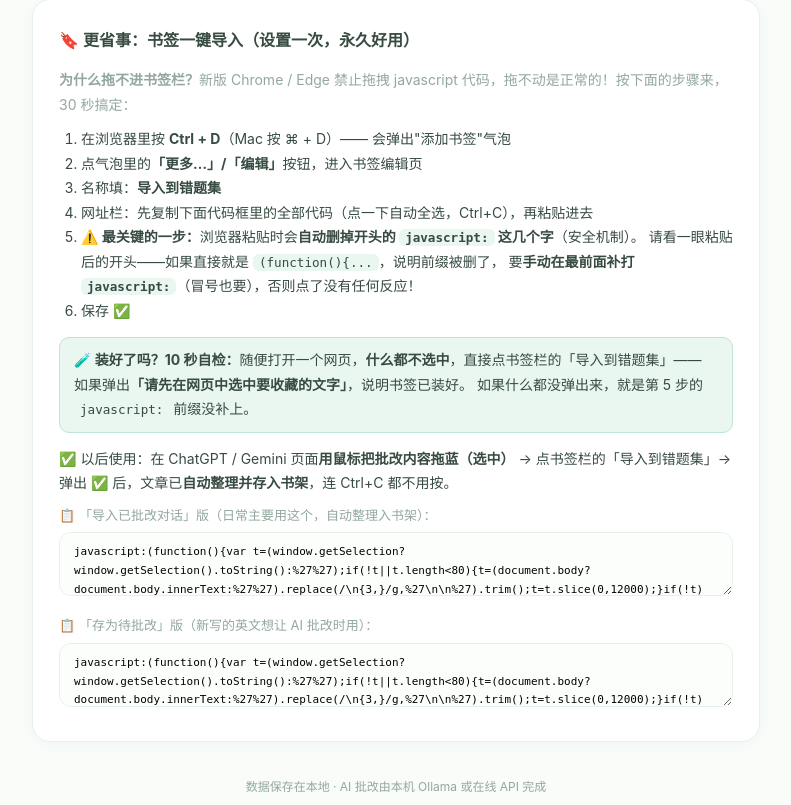
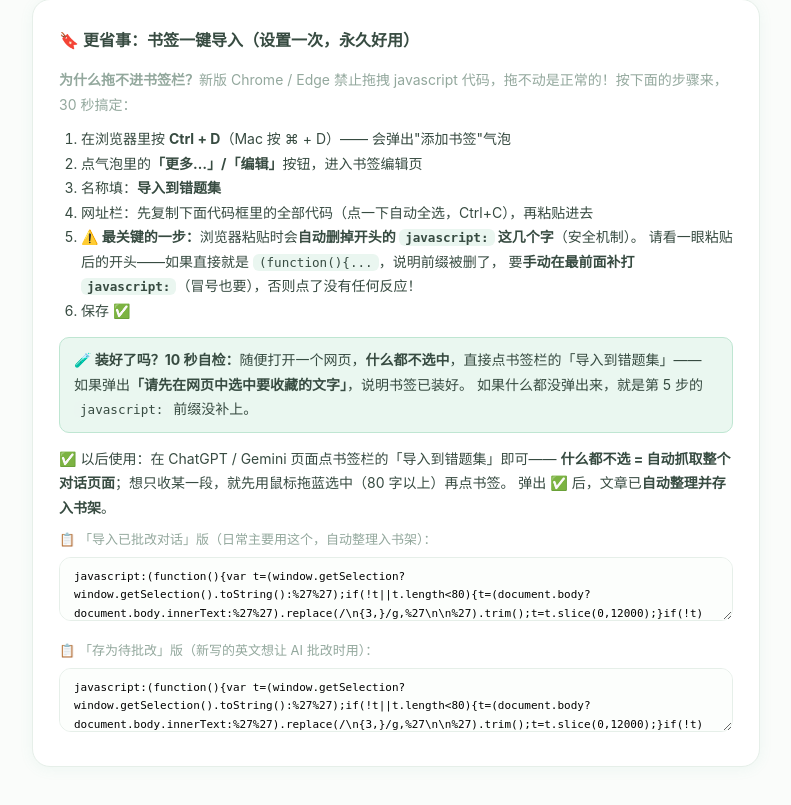
Before and after one commit to bella10281220/essay-coach, a Flask app: page /import in a window 1280 px wide. Shown: the part 830-1635 px from the top of the page, without its empty margins (244-1035 px from the left). Run offline with Flask 3, Linux system fonts and the light colour scheme.

Commit message:
flip-book homepage, whole-page bookmarklet grab, shelf delete, standalone settings page

```diff
--- a/templates/import.html
+++ b/templates/import.html
@@ -58,10 +58,12 @@ function setMode(m){
     如果弹出<b>「请先在网页中选中要收藏的文字」</b>，说明书签已装好。
     如果什么都没弹出来，就是第 5 步的 <code>javascript:</code> 前缀没补上。
   </div>
-  <p style="font-size:14px;margin-bottom:8px">✅ 以后使用：在 ChatGPT / Gemini 页面<b>用鼠标把批改内容拖蓝（选中）</b> → 点书签栏的「导入到错题集」→ 弹出 ✅ 后，文章已<b>自动整理并存入书架</b>，连 Ctrl+C 都不用按。</p>
+  <p style="font-size:14px;margin-bottom:8px">✅ 以后使用：在 ChatGPT / Gemini 页面点书签栏的「导入到错题集」即可——
+    <b>什么都不选 = 自动抓取整个对话页面</b>；想只收某一段，就先用鼠标拖蓝选中（80 字以上）再点书签。
+    弹出 ✅ 后，文章已<b>自动整理并存入书架</b>。</p>
   <p style="font-size:13px;color:var(--sub);margin-bottom:6px">📋 「导入已批改对话」版（日常主要用这个，自动整理入书架）：</p>
-  <textarea readonly style="min-height:64px;font-size:11px;font-family:monospace" onclick="this.select()">{{ bookmarklet_import }}</textarea>
+  <textarea readonly style="min-height:64px;font-size:11px;font-family:monospace" onclick="this.select()">{{ bookmarklet_import|safe }}</textarea>
   <p style="font-size:13px;color:var(--sub);margin:10px 0 6px">📋 「存为待批改」版（新写的英文想让 AI 批改时用）：</p>
-  <textarea readonly style="min-height:64px;font-size:11px;font-family:monospace" onclick="this.select()">{{ bookmarklet }}</textarea>
+  <textarea readonly style="min-height:64px;font-size:11px;font-family:monospace" onclick="this.select()">{{ bookmarklet|safe }}</textarea>
 </div>
 {% endblock %}
```
